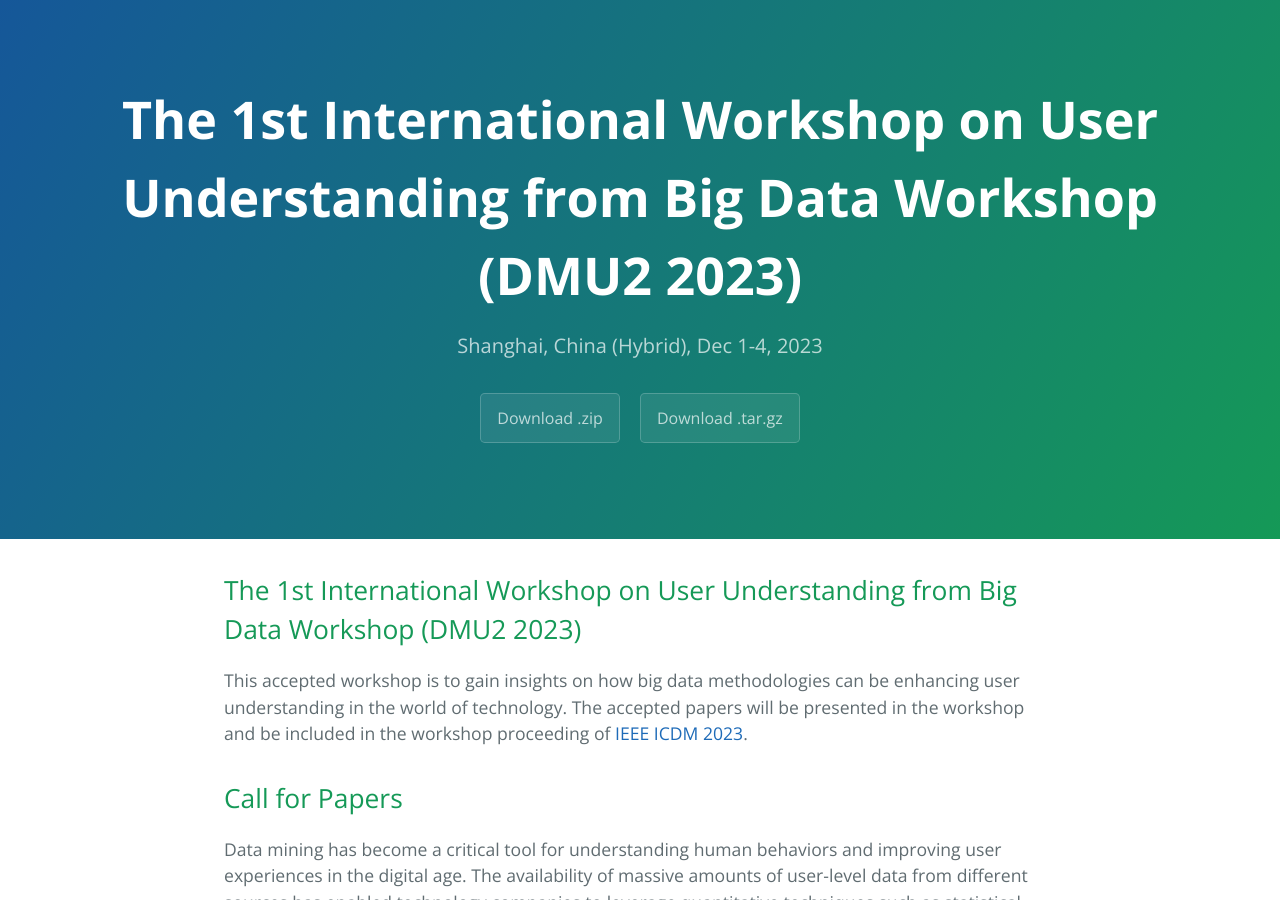
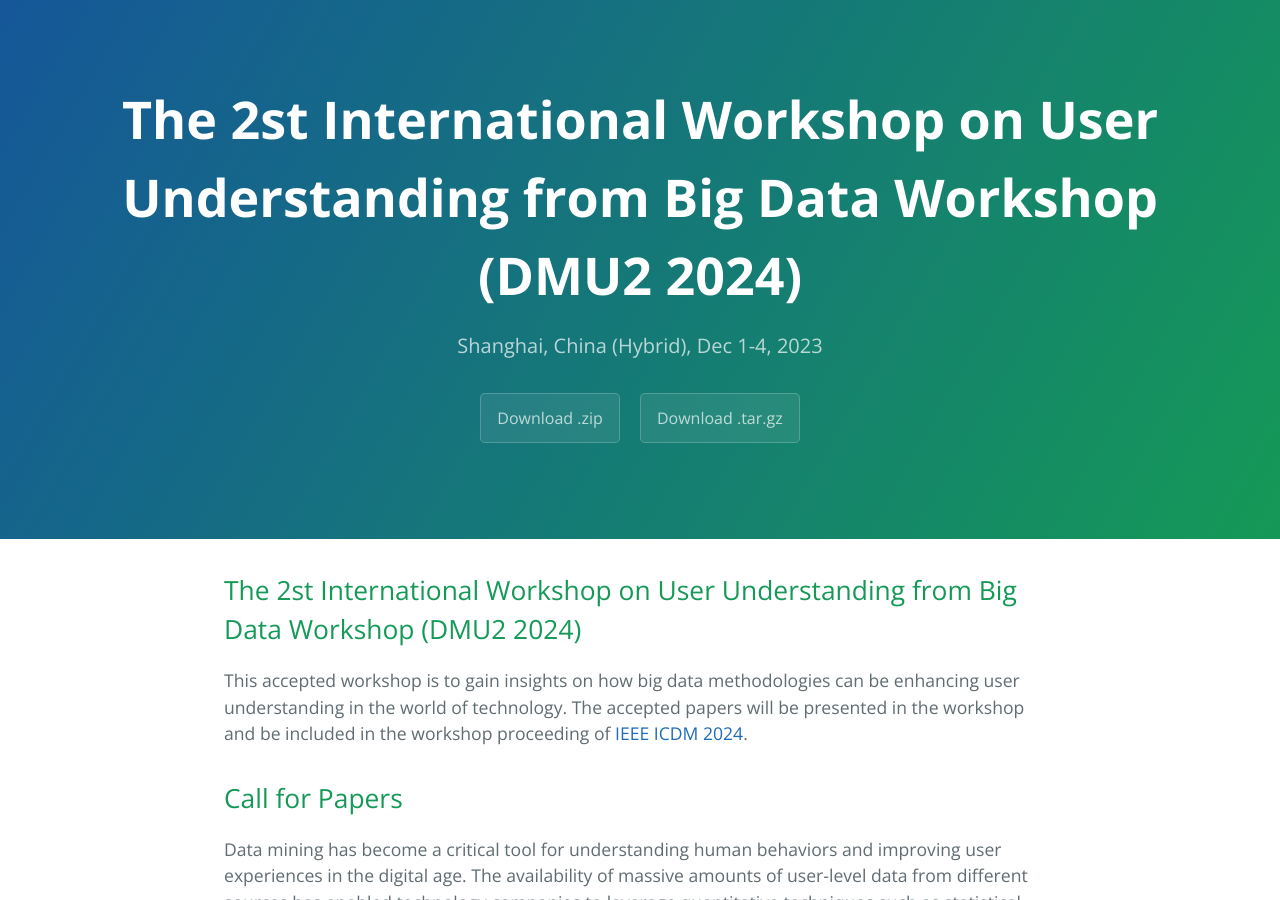
Before and after one commit to dmu2/dmu2.github.io, a Jekyll site: the page built from index.md, in a window 1280 px wide and 900 px high. Built offline with Jekyll 4.4.1, drawn with Linux system fonts in a browser that asks for light colours; our own code applies the rules of GitHub Pages for plain Markdown files; some of the changed text lies outside the part shown.

Commit message:
Update index.md

```diff
--- a/index.md
+++ b/index.md
@@ -1,5 +1,5 @@
-## The 1st International Workshop on User Understanding from Big Data Workshop (DMU2 2023)
-This accepted workshop is to gain insights on how big data methodologies can be enhancing user understanding in the world of technology. The accepted papers will be presented in the workshop and be included in the workshop proceeding of [IEEE ICDM 2023](https://www.cloud-conf.net/icdm2023/index.html).
+## The 2st International Workshop on User Understanding from Big Data Workshop (DMU2 2024)
+This accepted workshop is to gain insights on how big data methodologies can be enhancing user understanding in the world of technology. The accepted papers will be presented in the workshop and be included in the workshop proceeding of [IEEE ICDM 2024](https://icdm2024.org/).
 
 ## Call for Papers
 Data mining has become a critical tool for understanding human behaviors and improving user experiences in the digital age. The availability of massive amounts of user-level data from different sources has enabled technology companies to leverage quantitative techniques such as statistical sampling, data visualization, funnel analysis, user journey analysis, and experimental design to gain insights into user mental models and provide frameworks for user understanding. Large-scale data has also been crucial in customizing approaches for gaining user traction, improving user experience and monetization for different user groups. The potential applications of data mining in this space are tremendous, including recommendation, marketing, online experiments, and more.
@@ -37,14 +37,14 @@ Please refer to the ICDM regular submission requirment for more information at h
 [The link of paper submission](https://www.wi-lab.com/cyberchair/2023/icdm23/scripts/submit.php?subarea=S15&undisplay_detail=1&wh=/cyberchair/2023/icdm23/scripts/ws_submit.php)
 
 ## Important dates
--	<span style="color:red"> Sep 15, 2023 </span>: Due date for full workshop papers submission
--	<span style="color:red"> Sep 30, 2023 </span>: Notification of paper acceptance to authors
--	<span style="color:red"> Oct 15, 2023 </span>: Camera-ready of accepted papers
--	<span style="color:red"> Dec 1-4, 2023</span>: Workshops
+-	<span style="color:red"> Sep 15, 2024 </span>: Due date for full workshop papers submission
+-	<span style="color:red"> Sep 30, 2024 </span>: Notification of paper acceptance to authors
+-	<span style="color:red"> Oct 15, 2024 </span>: Camera-ready of accepted papers
+-	<span style="color:red"> Dec 9-12, 2023</span>: Workshops
 
 ## Program Chairs
 -	Claire Ding, Senior Manager, Mobile Data at data.ai
--	Wutao Wei, Data Science Manager at Twitter
+-	Wutao Wei, Senior Data Science Leader at Cisco Meraki
 -	Bowei Xi, Associate Professor, Purdue University
 
 
```
